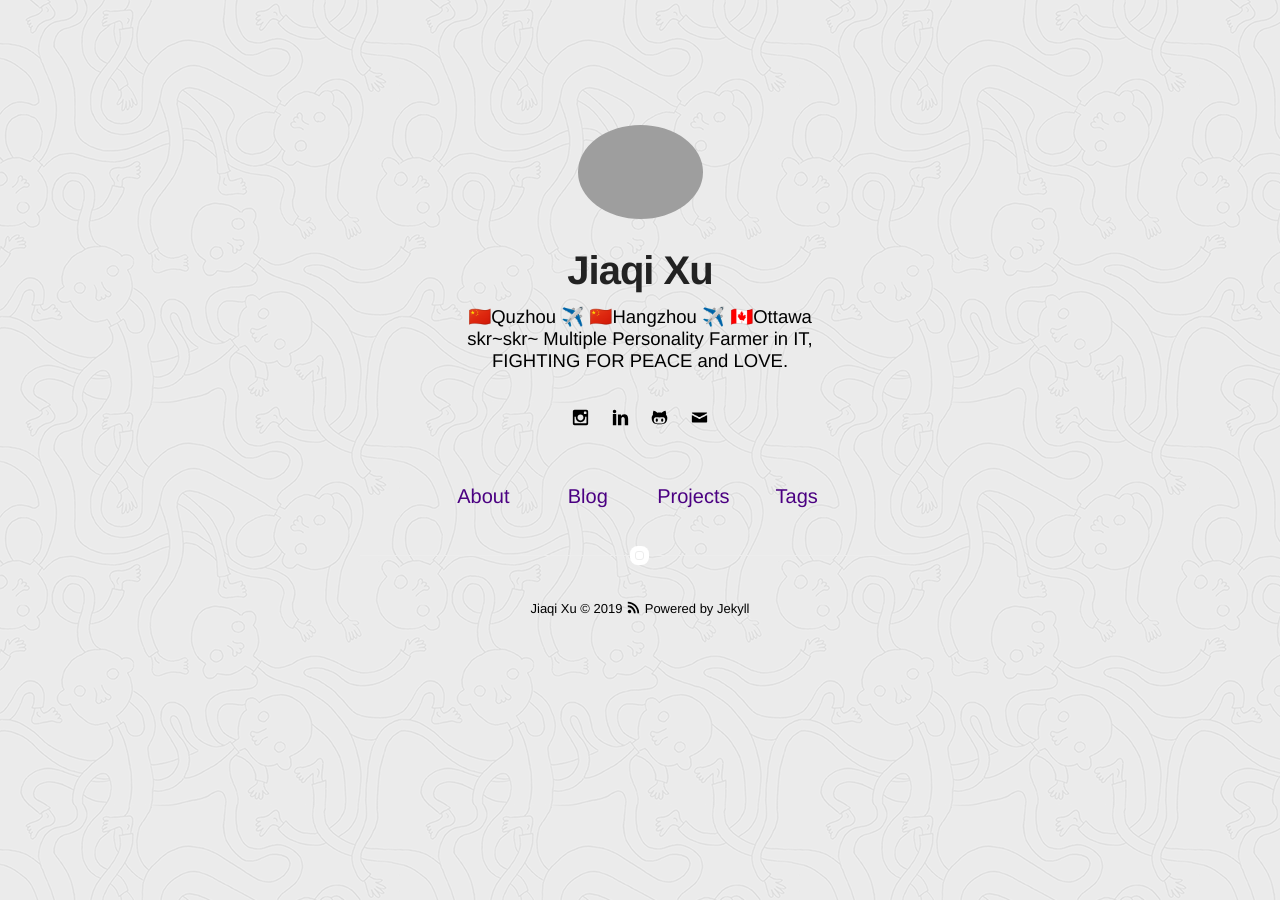
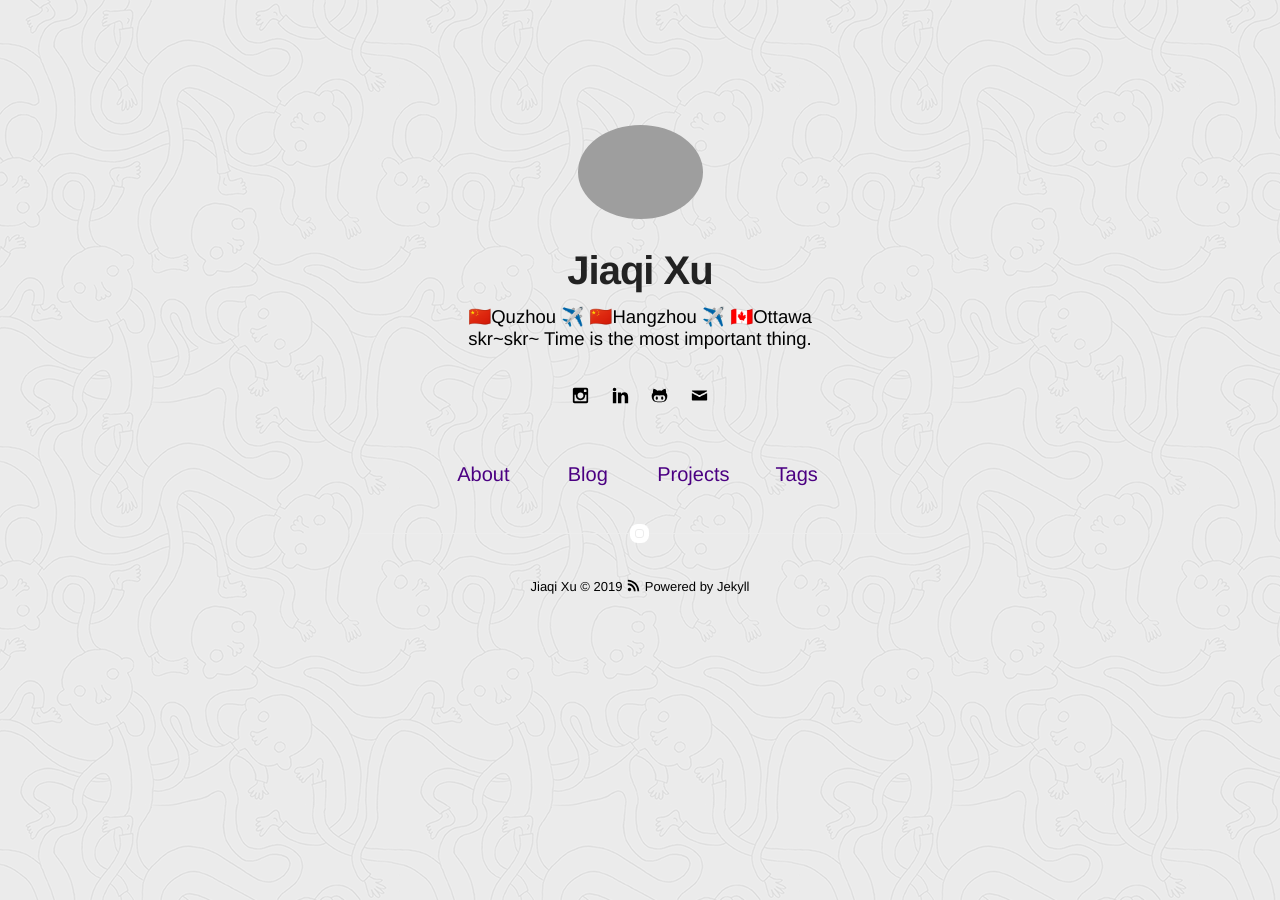
Before and after one commit to jxu033/jxu033.github.io, a Jekyll site: the page built from index.html, in a window 1280 px wide. Built offline with Jekyll 4.4.1, drawn with Linux system fonts in a browser that asks for light colours.

Commit message:
bio change.

```diff
--- a/_config.yml
+++ b/_config.yml
@@ -1,7 +1,7 @@
 # main text of home
 name: Jiaqi Xu
 bio:  🇨🇳Quzhou   ✈️   🇨🇳Hangzhou   ✈️   🇨🇦Ottawa skr~skr~
-      Multiple Personality Farmer in IT, FIGHTING FOR PEACE and LOVE.
+      Time is the most important thing.
 
 # twitter summary info
 description: A blog about technology and stuff related
```
